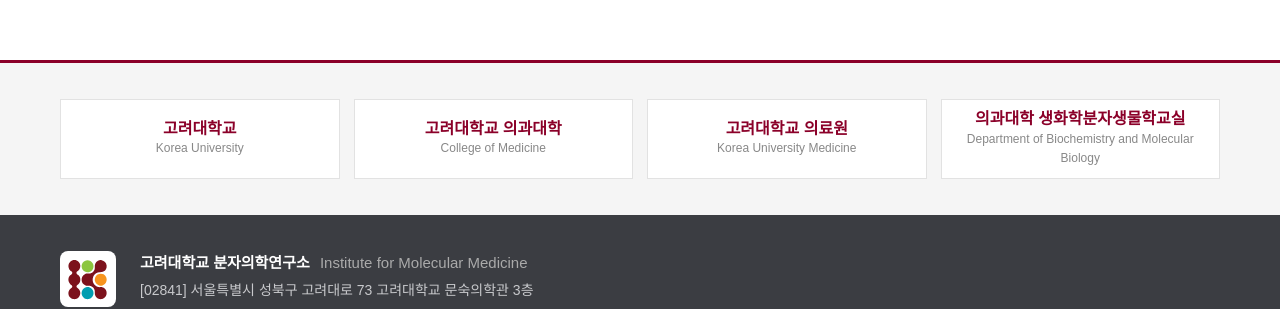
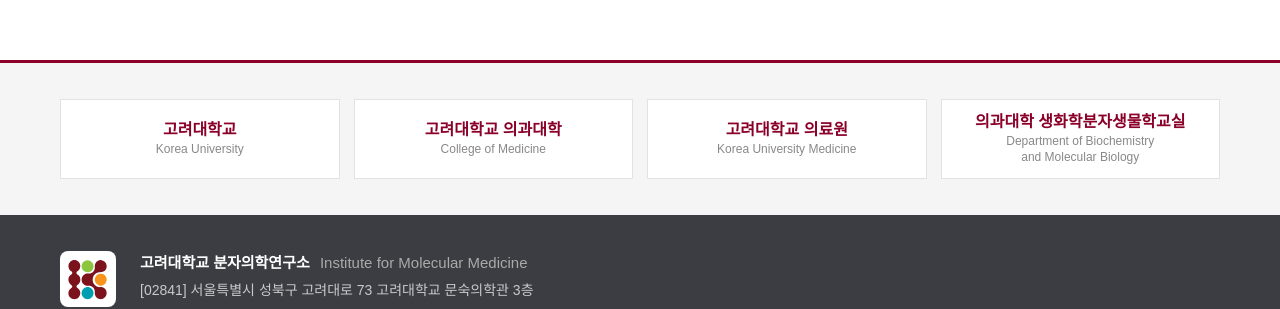
Before and after one commit to Institute-for-Molecular-Medicine/Institute-for-Molecular-Medicine.github.io, a Jekyll site: the page built from index.html, in a window 1280 px wide and 1324 px high. Shown: the part 890-1199 px from the top of the window. Built offline with Jekyll 4.4.1, drawn with Linux system fonts in a browser that asks for light colours; some web fonts are replaced.

Commit message:
하단 링크 영문명 줄바꿈

```diff
--- a/_data/quicklinks.yml
+++ b/_data/quicklinks.yml
@@ -1,4 +1,4 @@
 - { title: 고려대학교, sub: Korea University, url: "https://www.korea.ac.kr" }
 - { title: 고려대학교 의과대학, sub: College of Medicine, url: "https://medicine.korea.ac.kr" }
 - { title: 고려대학교 의료원, sub: Korea University Medicine, url: "https://kumc.or.kr" }
-- { title: 의과대학 생화학분자생물학교실, sub: Department of Biochemistry and Molecular Biology, url: "https://medicine.korea.ac.kr/kr/about/basic/class/view.do?sn=7" }
+- { title: 의과대학 생화학분자생물학교실, sub: "Department of Biochemistry<br>and Molecular Biology", url: "https://medicine.korea.ac.kr/kr/about/basic/class/view.do?sn=7" }
--- a/assets/css/style.css
+++ b/assets/css/style.css
@@ -345,3 +345,4 @@
 .person em{line-height:1.45}
 .links strong{word-break:keep-all;line-height:1.35}
 .links a{padding:0 10px}
+.links em{line-height:1.4}
```
